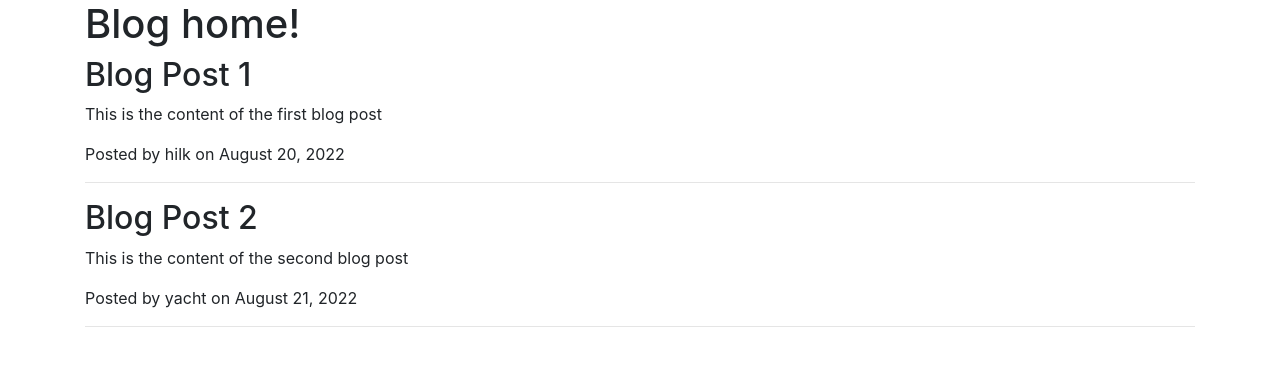
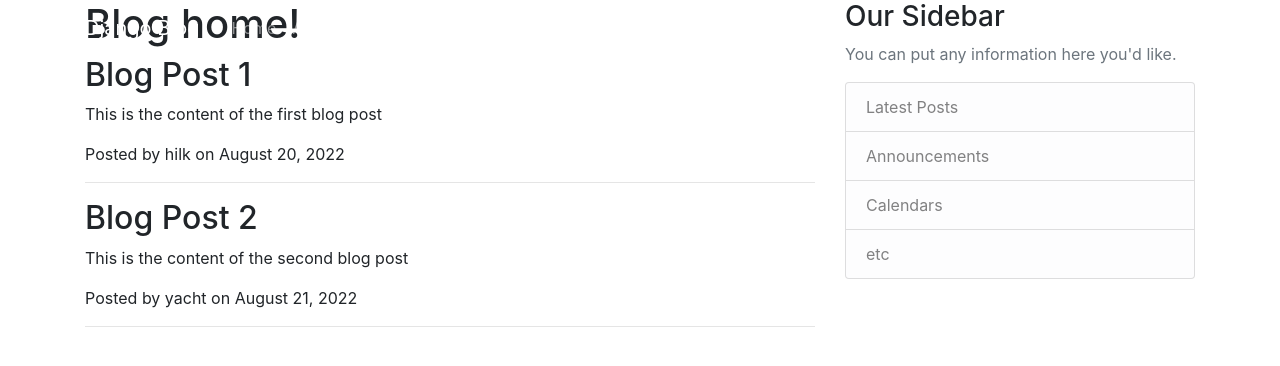
Before and after one commit to Touaf-65/blog, a Django app: page /blog/ in a window 1280 px wide. Shown: the top 366 px of the page. Run offline with Django 5.2, Linux system fonts and the light colour scheme; some libraries are stand-ins or nearby versions.

Commit message:
add navbar and sidebar to base template

```diff
--- a/proj/blog/templates/blog/base.html
+++ b/proj/blog/templates/blog/base.html
@@ -1,3 +1,4 @@
+{% load static %}
 <!DOCTYPE html>
 <html>
     <head>
@@ -8,17 +9,58 @@
 
         <!-- Bootstrap CSS -->
         <link rel="stylesheet" href="https://cdn.jsdelivr.net/npm/bootstrap@4.0.0/dist/css/bootstrap.min.css" integrity="sha384-Gn5384xqQ1aoWXA+058RXPxPg6fy4IWvTNh0E263XmFcJlSAwiGgFAW/dAiS6JXm" crossorigin="anonymous">
-
+        <link rel="stylesheet" style="text/css" href="{% static 'blog/main.css' %}">
 
         {% if title %}
             <title>Django Blog - {{ title }}</title>
         {% else %}
             <title>Django Blog</title>
-        {% endif %}    </head>
+        {% endif %}
+    </head>
     <body>
-        <div class="container">
-            {% block content %}{% endblock %}
-        </div>
+        <header class="site-header">
+            <nav class="navbar navbar-expand-md navbar-dark bg-steel fixed-top">
+              <div class="container">
+                <a class="navbar-brand mr-4" href="{% url 'blog-home' %}">Django Blog</a>
+                <button class="navbar-toggler" type="button" data-toggle="collapse" data-target="#navbarToggle" aria-controls="navbarToggle" aria-expanded="false" aria-label="Toggle navigation">
+                <span class="navbar-toggler-icon"></span>
+                </button>
+                <div class="collapse navbar-collapse" id="navbarToggle">
+                  <div class="navbar-nav mr-auto">
+                    <a class="nav-item nav-link" href="{% url 'blog-home' %}">Home</a>
+                    <a class="nav-item nav-link" href="{% url 'blog-about' %}">About</a>
+                  </div>
+                  <!-- Navbar Right Side -->
+                  <div class="navbar-nav">
+                    <a class="nav-item nav-link" href="#">Login</a>
+                    <a class="nav-item nav-link" href="#">Register</a>
+                  </div>
+                </div>
+              </div>
+            </nav>
+        </header>
+
+        <main role="main" class="container">
+            <div class="row">
+              <div class="col-md-8">
+                {% block content %}{% endblock %}
+              </div>
+              <div class="col-md-4">
+                <div class="content-section">
+                  <h3>Our Sidebar</h3>
+                  <p class='text-muted'>You can put any information here you'd like.
+                    <ul class="list-group">
+                      <li class="list-group-item list-group-item-light">Latest Posts</li>
+                      <li class="list-group-item list-group-item-light">Announcements</li>
+                      <li class="list-group-item list-group-item-light">Calendars</li>
+                      <li class="list-group-item list-group-item-light">etc</li>
+                    </ul>
+                  </p>
+                </div>
+              </div>
+            </div>
+          </main>
+
 
         <!-- Optional JavaScript -->
         <!-- jQuery first, then Popper.js, then Bootstrap JS -->
```
